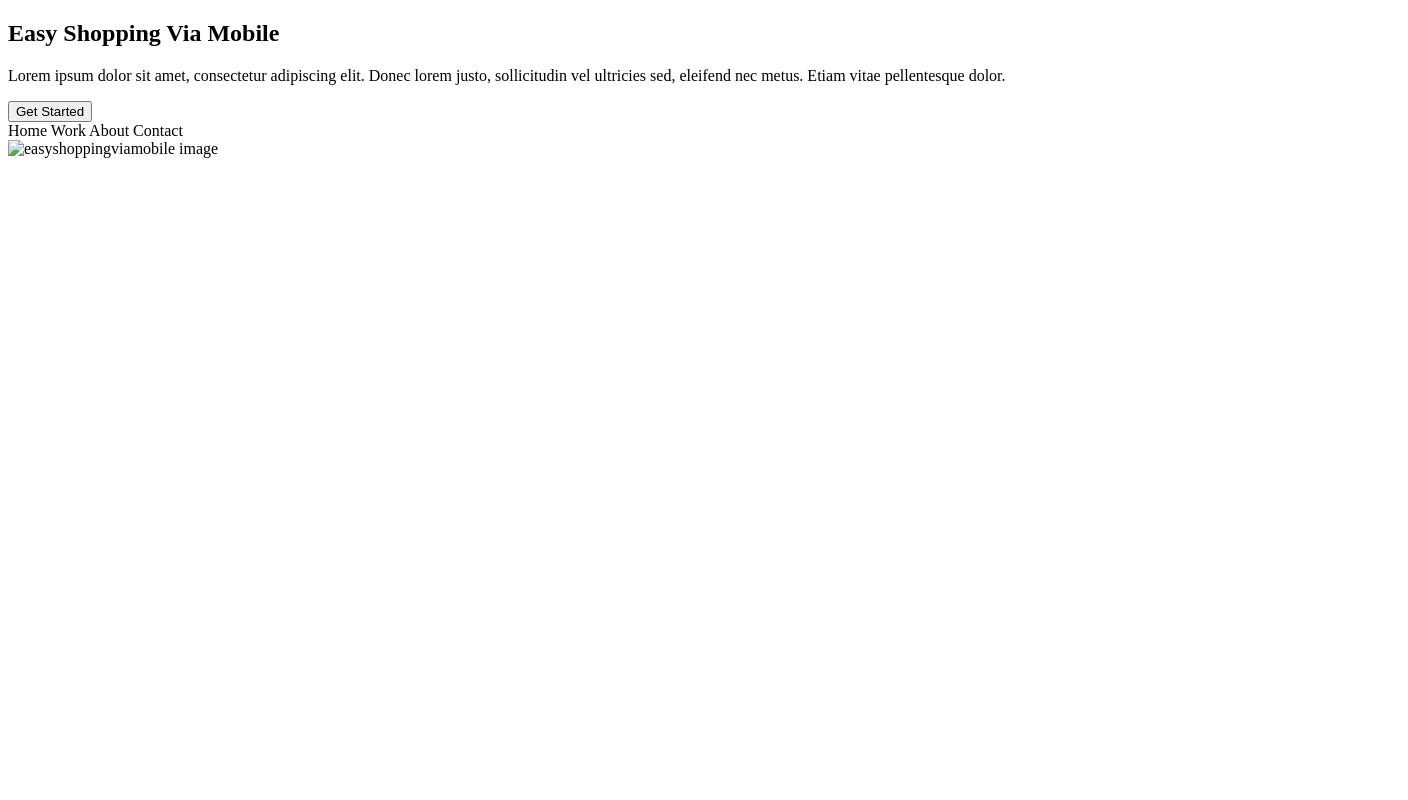
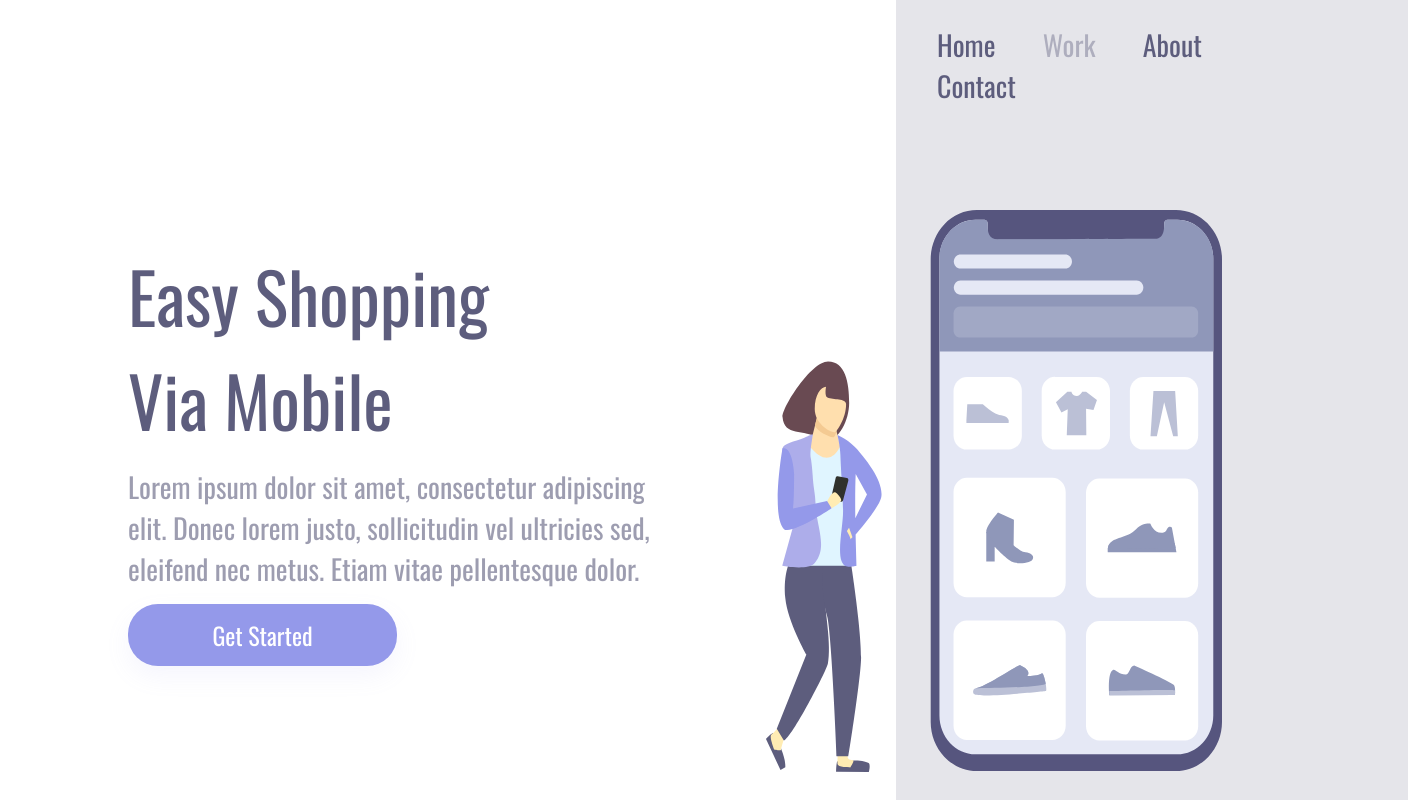
Before and after one commit to Gilbertoliveira/easy-shopping-mobile-project, a plain HTML site: page index.html in a window 1280 px wide. Shown: the whole page, 1408 px wide, since content can reach past the window. Drawn offline with nearby package versions, Linux system fonts and the light colour scheme.

Commit message:
alteracao titulo e correcoes html

```diff
--- a/index.html
+++ b/index.html
@@ -4,8 +4,8 @@
     <meta charset="UTF-8">
     <meta http-equiv="X-UA-Compatible" content="IE=edge">
     <meta name="viewport" content="width=device-width, initial-scale=1.0">
-    <title>Document</title>
-    <link rel="stylesheet" href="./Desafio 03.css">
+    <title>Easy Shopping Mobile Project</title>
+    <link rel="stylesheet" href="./styles.css">
 </head>
 <body>
     <div class="first-div">
@@ -21,7 +21,7 @@
                 <a>About</a>
                 <a>Contact</a>
             </header>
-            <img src="./img/easyshoppingimg.svg" alt="easyshoppingviamobile image">
+            <img src="./easyshoppingimg.svg" alt="easyshoppingviamobile image">
         </section>
     </div>
 </body>
```
